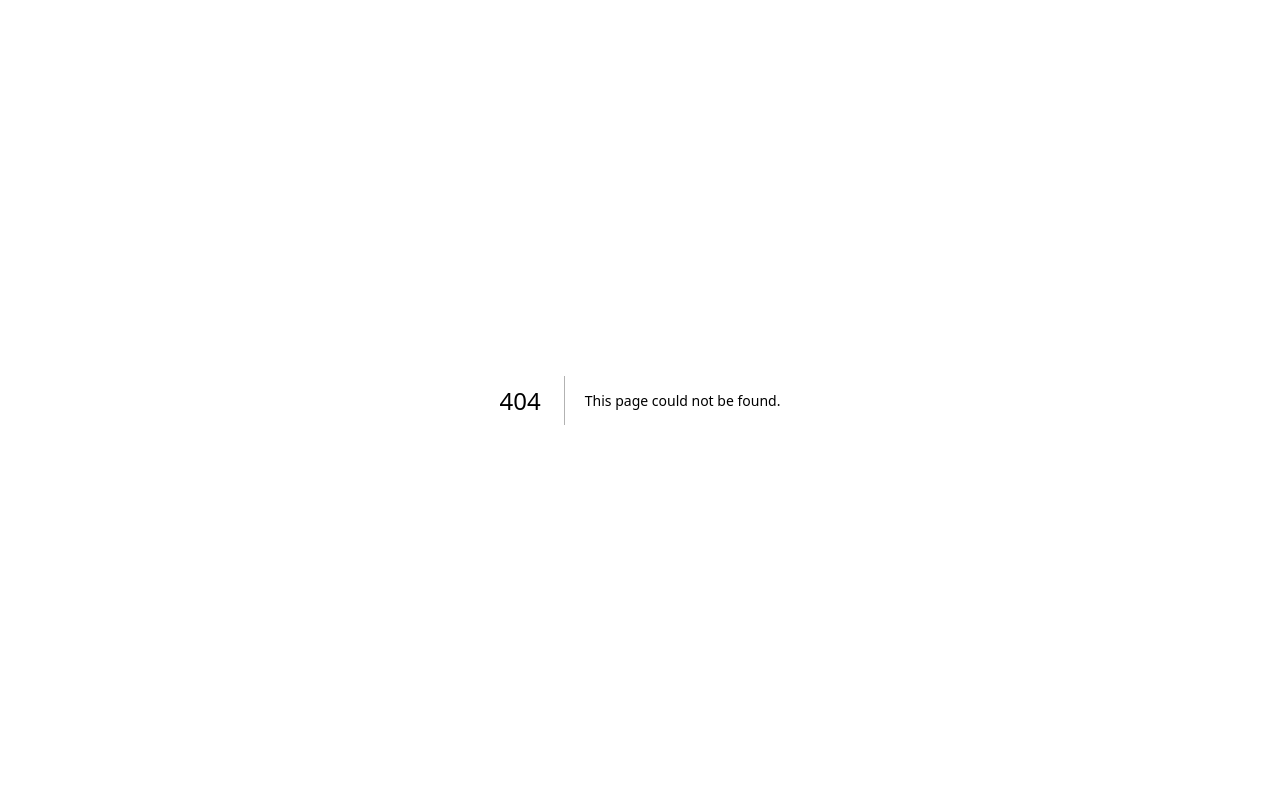
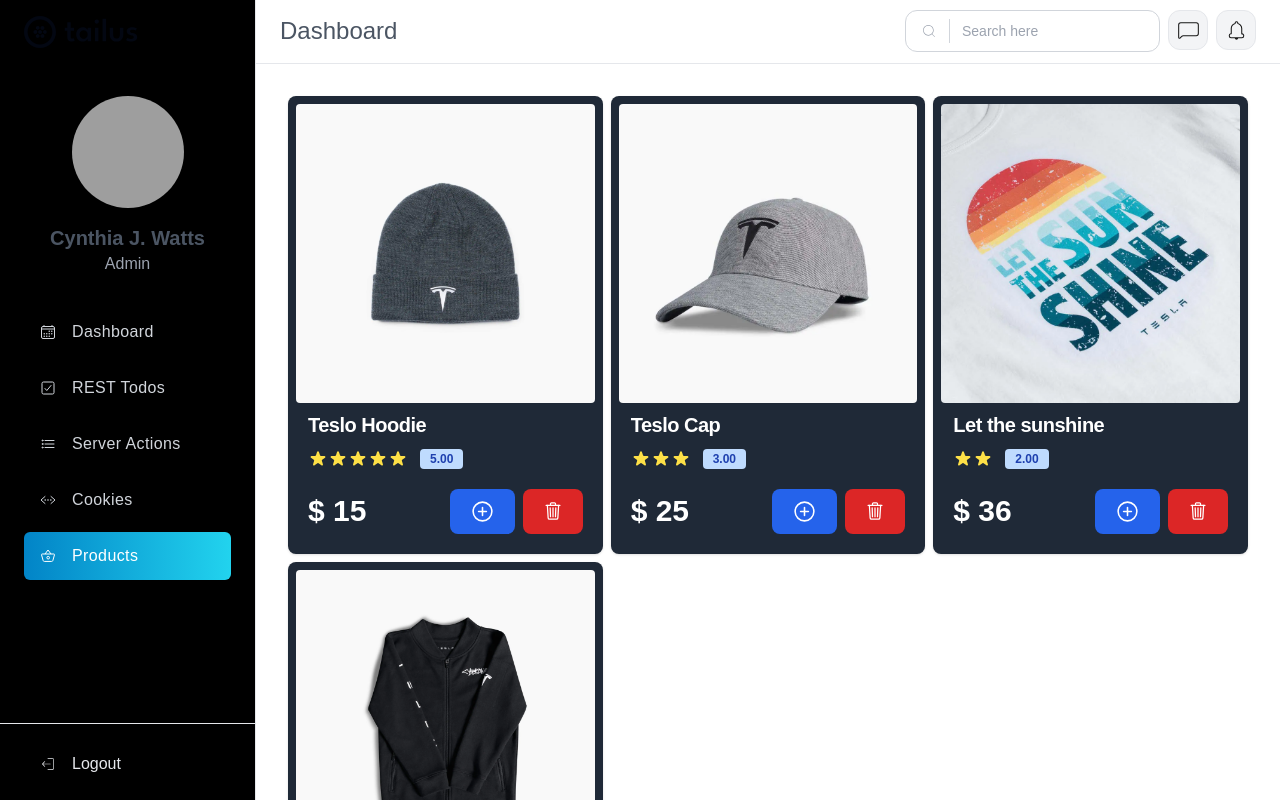
Before and after one commit to Ruli-AlSe/todos-app, a Next.js app: page /dashboard/products in a window 1280 px wide. Before the commit this address had no page. Shown: the top 800 px of the page. Built offline with nearby package versions, Linux system fonts and the light colour scheme; grey boxes are pictures that could not be loaded.

Commit message:
Create my products listing page

```diff
--- /dev/null
+++ b/src/app/dashboard/products/page.tsx
@@ -0,0 +1,12 @@
+import { ProductCard } from '@/products';
+import { products } from '@/products/data/products';
+
+export default function ProductsPage() {
+  return (
+    <div className="grid grid-cols-1 sm:grid-cols-3 gap-2">
+      {products.map((product) => (
+        <ProductCard key={product.id} {...product} />
+      ))}
+    </div>
+  );
+}
```
